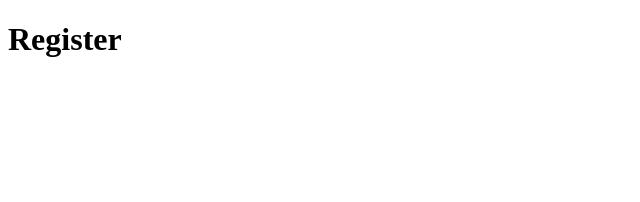
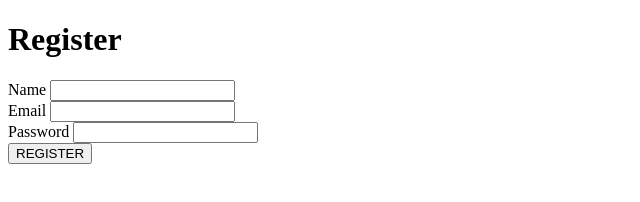
Before and after one commit to KarlenNersisyan/ExpressJS---Authentication-Passport.js, a website: page pages/register.html in a window 1280 px wide. Shown: the whole page, without its empty margins (0-640 px from the left). Drawn offline with Linux system fonts and the light colour scheme.

Commit message:
feat(register): added form style

```diff
--- a/pages/register.html
+++ b/pages/register.html
@@ -8,5 +8,20 @@
   </head>
   <body>
     <h1>Register</h1>
+    <form action="/register" method="POST">
+      <div>
+        <label>Name</label>
+        <input type="text" name="name" required />
+      </div>
+      <div>
+        <label>Email</label>
+        <input type="email" name="email" required />
+      </div>
+      <div>
+        <label>Password</label>
+        <input type="password" name="password" required />
+      </div>
+      <button type="submit">REGISTER</button>
+    </form>
   </body>
 </html>
```
